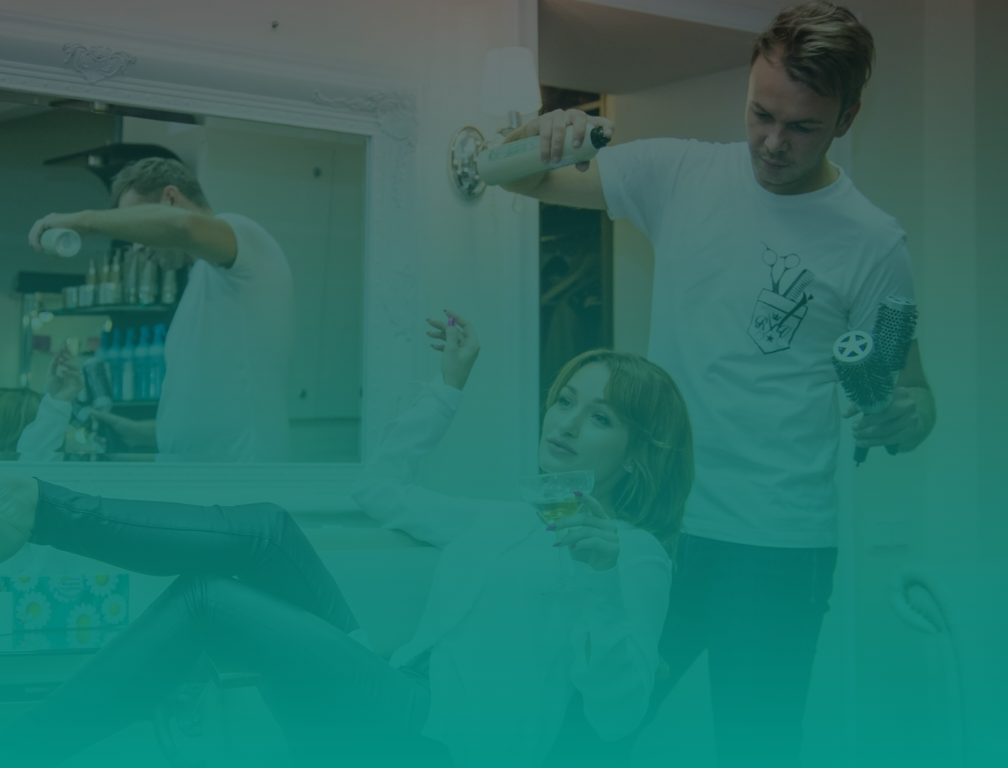
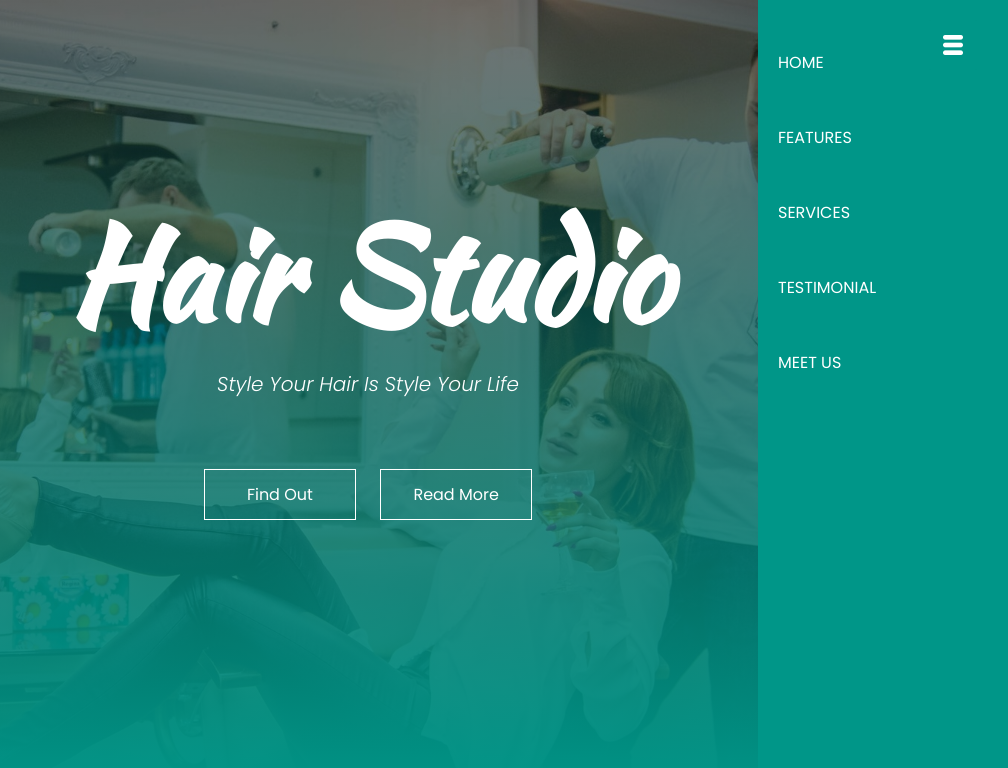
Before and after one commit to almumeetu/Hear-Studio, a plain HTML site: page index.html in a window 1280 px wide. Shown: the full height of the page, 272-1280 px from the left. Drawn offline with Linux system fonts and the light colour scheme.

Commit message:
side-menu js complete

```diff
--- a/index.html
+++ b/index.html
@@ -5,10 +5,54 @@
     <meta name="viewport" content="width=device-width, initial-scale=1.0">
     <title>Barber | Shop Website Design</title>
     <link rel="stylesheet" href="style.css">
+    <link rel="preconnect" href="https://fonts.googleapis.com">
+<link rel="preconnect" href="https://fonts.gstatic.com" crossorigin>
+<link href="https://fonts.googleapis.com/css2?family=Kaushan+Script&family=Poppins:ital,wght@0,200;0,300;0,400;0,500;0,600;0,700;1,100;1,300;1,600&display=swap" rel="stylesheet">
+
 </head>
 <body>
     <section id="banner">
         <img src="images/logo.png" class="logo">
+        <div class="banner-text">
+            <h1>Hair Studio</h1>
+            <p>Style Your Hair Is Style Your Life</p>
+            <div class="banner-btn">
+                <a href="#"> <span></span>Find Out</a>
+                <a href="#"> <span></span>Read More</a>
+            </div>
+        </div>
+
     </section>
+
+    <div id="sideNav">
+        <nav>
+            <ul>
+                <li><a href="#">HOME</a></li>
+                <li><a href="#">FEATURES</a></li>
+                <li><a href="#">SERVICES</a></li>
+                <li><a href="#">TESTIMONIAL</a></li>
+                <li><a href="#">MEET US</a></li>
+            </ul>
+        </nav>
+    </div>
+    <div id="menuBtn">
+        <img src="images/menu.png" id="menu">
+    </div>
+
+
+    <script>
+        var menuBtn = document.getElementById("menuBtn");
+        var menuBtn = document.getElementById("sideNav");
+        var menuBtn = document.getElementById("menu");
+
+        menuBtn.onclick = function (){
+            if(sideNav.style.right == "-250px") {
+                sideNav.style.right = "0";
+            }else{
+                sideNav.style.right = "-250px";
+            }
+        }
+
+    </script>
 </body>
 </html>
--- a/style.css
+++ b/style.css
@@ -1,6 +1,7 @@
 *{
     margin: 0;
     padding: 0;
+    font-family: 'Poppins', sans-serif;
 }
 #banner{
     background: linear-gradient(rgba(0,0,0,0.5), #009688), url(images/banner.jpg);
@@ -14,3 +15,81 @@
     top: 4%;
     left: 10%;
 }
+.banner-text{
+    text-align: center;
+    color: #fff;
+    padding-top: 180px;
+}
+.banner-text h1 {
+    font-size: 130px;
+    font-weight: 600;
+    font-family: 'Kaushan Script', cursive;
+}
+.banner-text p{
+    font-size: 20px;
+    font-style: italic;
+}
+.banner-btn {
+    margin: 70px auto 0;
+}
+.banner-btn a {
+    width: 150px;
+    text-decoration: none;
+    display: inline-block;
+    margin: 0 10px;
+    padding: 12px 0;
+    color: #fff;
+    border: .5px solid #fff;
+    position: relative;
+    z-index: 1;
+}
+.banner-btn a span {
+    width: 0;
+    height: 100%;
+    position: absolute;
+    top: 0;
+    left: 0;
+    background: #fff;
+    z-index: -1;
+    transition: 0.5s;
+}
+.banner-btn a:hover span{
+    width: 100%;
+}
+.banner-btn a:hover {
+    color: #000;
+}
+#sideNav{
+    width: 250px;
+    height: 100vh;
+    position: fixed;
+    right: 0;
+    top: 0;
+    background: #009688;
+    z-index: 2;
+    transition: 0.5s;
+}
+nav ul li{
+    list-style: none;
+    margin: 50px 20px;
+}
+nav ul li a {
+    text-decoration: none;
+    color: #fff;
+}
+#menuBtn{
+    width: 50px;
+    height: 50px;
+    background: #009688;
+    text-align: center;
+    position: fixed;
+    right: 30px;
+    top: 20px;
+    border-radius: 3px;
+    z-index: 3;
+    cursor: pointer;
+}
+#menuBtn img{
+    width: 20px;
+    margin-top: 15px;
+}
```
